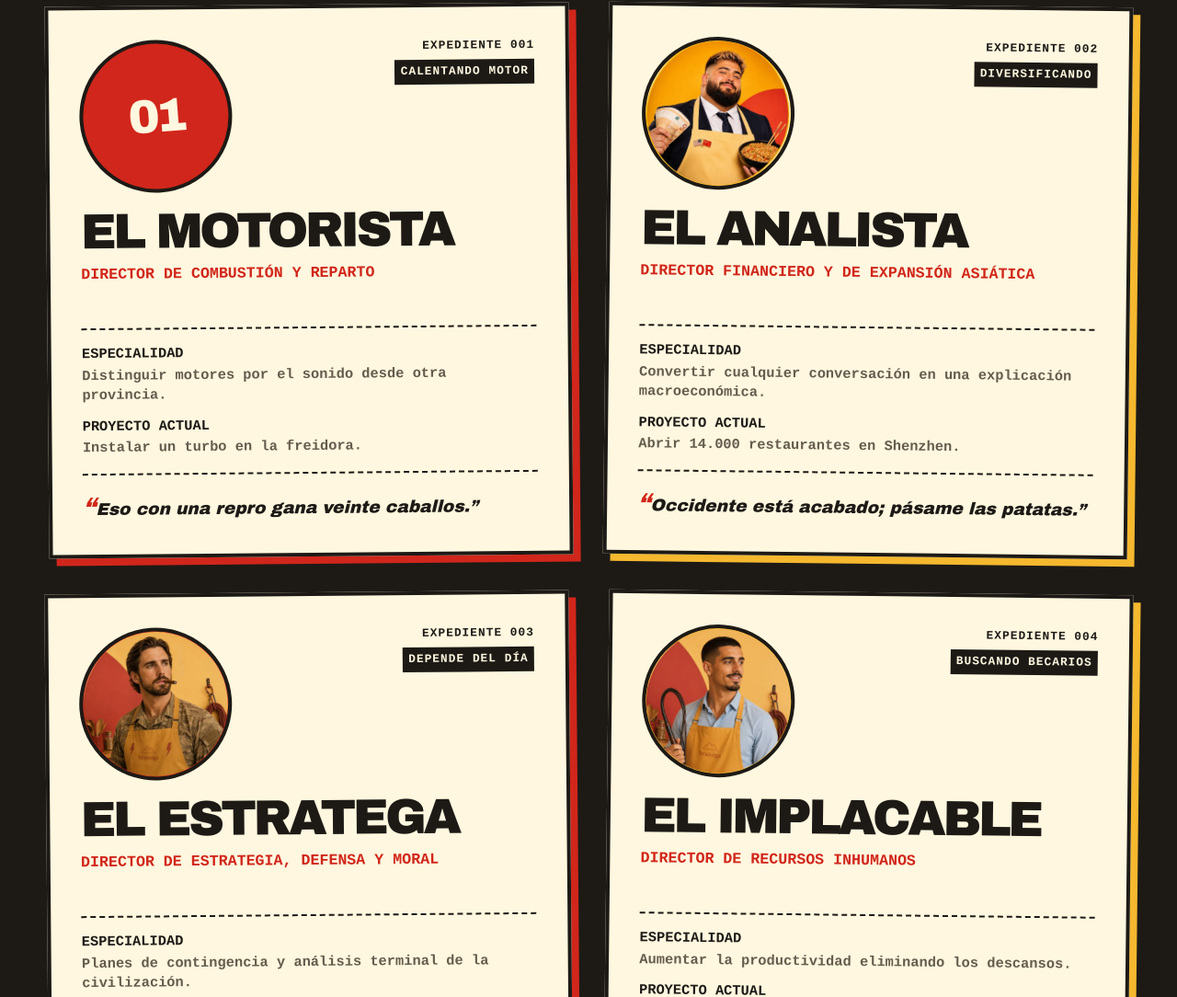
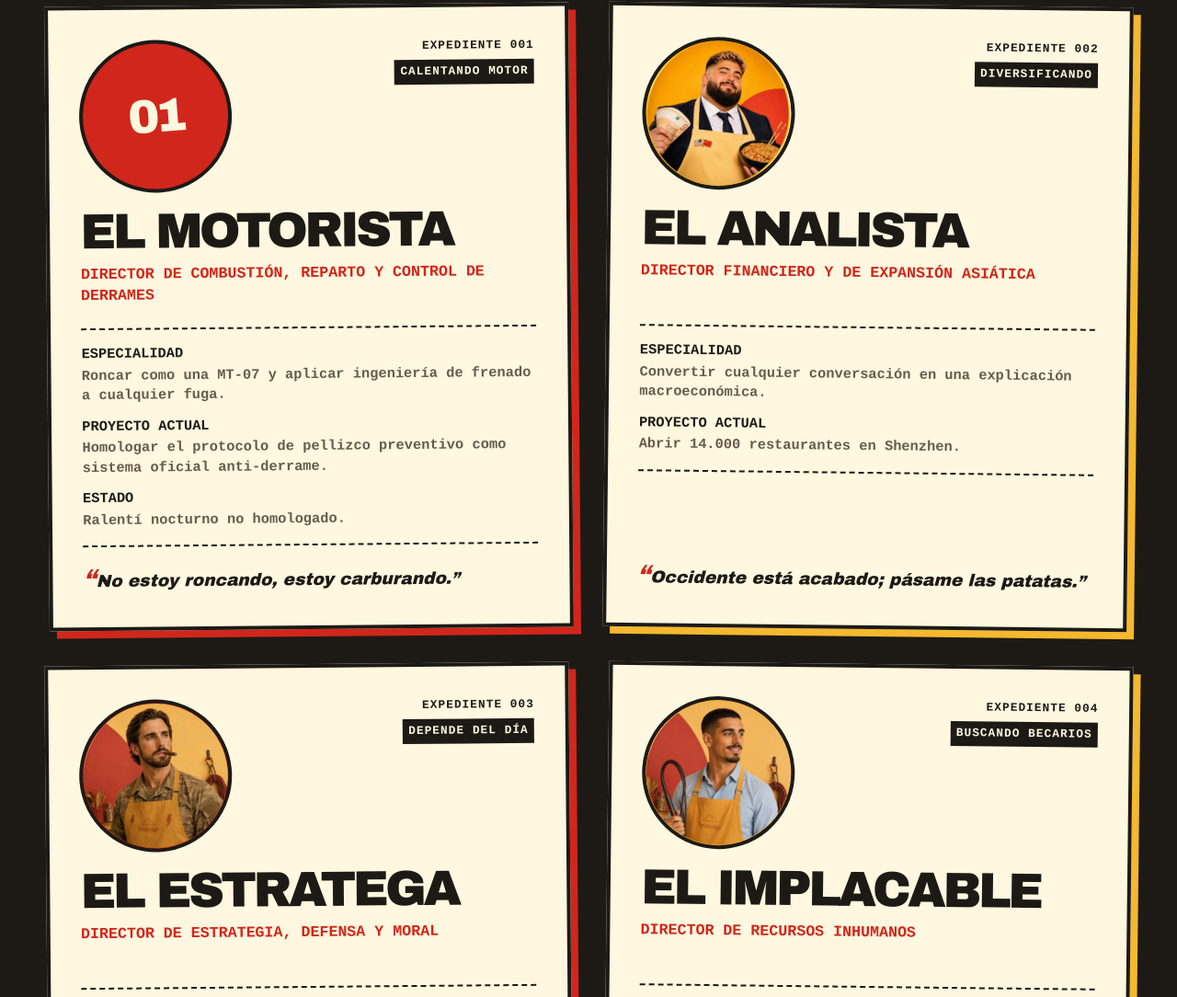
Before and after one commit to dizthebot/fatandgo, a plain HTML site: page index.html in a window 1280 px wide. Shown: the part 1453-2537 px from the top of the page at 92% size. Drawn offline with Linux system fonts and the light colour scheme.

Commit message:
Update motorista board copy

```diff
--- a/index.html
+++ b/index.html
@@ -651,12 +651,13 @@
             <div class="employee-id">Expediente 001<span>Calentando motor</span></div>
           </div>
           <h3>El motorista</h3>
-          <p class="role">Director de Combustión y Reparto</p>
+          <p class="role">Director de Combustión, Reparto y Control de Derrames</p>
           <dl class="profile">
-            <div><dt>Especialidad</dt><dd>Distinguir motores por el sonido desde otra provincia.</dd></div>
-            <div><dt>Proyecto actual</dt><dd>Instalar un turbo en la freidora.</dd></div>
+            <div><dt>Especialidad</dt><dd>Roncar como una MT-07 y aplicar ingeniería de frenado a cualquier fuga.</dd></div>
+            <div><dt>Proyecto actual</dt><dd>Homologar el protocolo de pellizco preventivo como sistema oficial anti-derrame.</dd></div>
+            <div><dt>Estado</dt><dd>Ralentí nocturno no homologado.</dd></div>
           </dl>
-          <blockquote>Eso con una repro gana veinte caballos.”</blockquote>
+          <blockquote>No estoy roncando, estoy carburando.”</blockquote>
         </article>
 
         <article class="executive-card">
```
